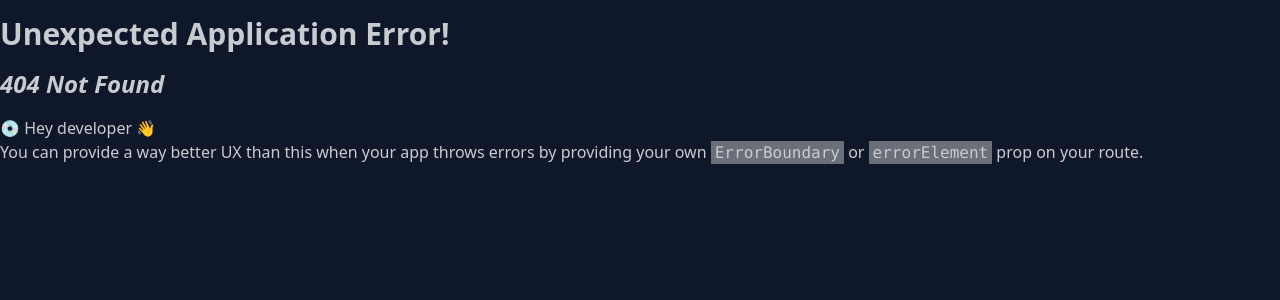
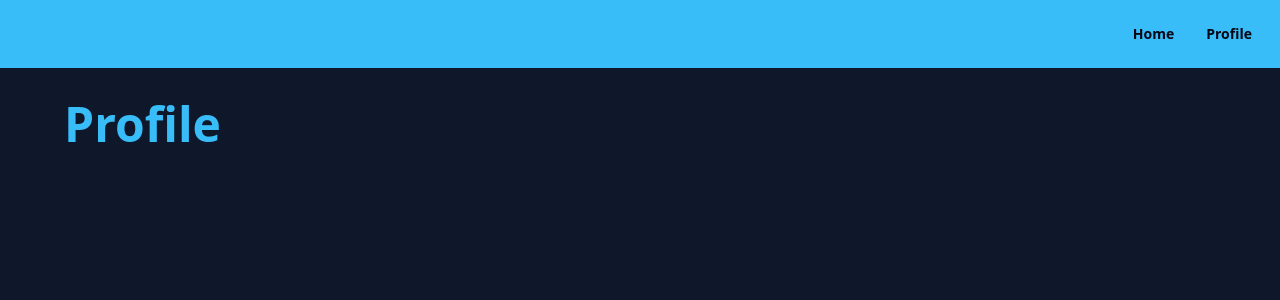
Before and after one commit to Brandon-Ritchie/whos-live, a React (Vite) app: page /profile in a window 1280 px wide. Before the commit this address had no page. Shown: the top 300 px of the page. Built offline with nearby package versions, Linux system fonts and the light colour scheme.

Commit message:
Add profile page

```diff
--- /dev/null
+++ b/src/lib/pages/Profile.tsx
@@ -0,0 +1,7 @@
+export default function Profile() {
+  return (
+    <div>
+      <h1>Profile</h1>
+    </div>
+  );
+}
--- a/src/lib/shared/PageLayout.tsx
+++ b/src/lib/shared/PageLayout.tsx
@@ -52,7 +52,10 @@ const NavBar = () => {
 };
 
 const Links = () => {
-  const links = [{ to: "/", label: "Home" }];
+  const links = [
+    { to: "/", label: "Home" },
+    { to: "/profile", label: "Profile" },
+  ];
 
   return (
     <>
--- a/src/main.tsx
+++ b/src/main.tsx
@@ -7,6 +7,7 @@ import Root from "./lib/pages/Root.tsx";
 import { QueryClient, QueryClientProvider } from "@tanstack/react-query";
 import OAuthTwitch from "./lib/twitch/components/OAuthTwitch.tsx";
 import OAuthYouTube from "./lib/youtube/components/OAuthYouTube.tsx";
+import Profile from "./lib/pages/Profile.tsx";
 
 const queryClient = new QueryClient({
   defaultOptions: {
@@ -27,6 +28,10 @@ const router = createBrowserRouter([
         element: <Root />,
       },
       {
+        path: "/profile",
+        element: <Profile />,
+      },
+      {
         path: "/oauth/twitch",
         element: <OAuthTwitch />,
       },
```
Also changed, not shown: 1 other file (tests, documents, lock files or other folders).
